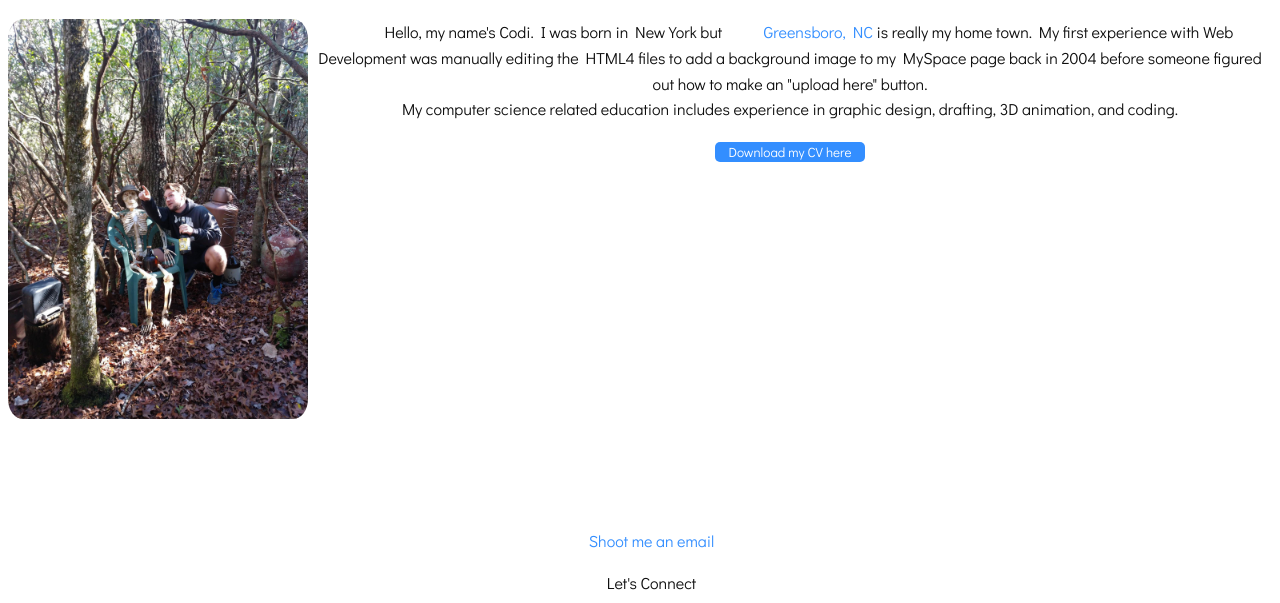
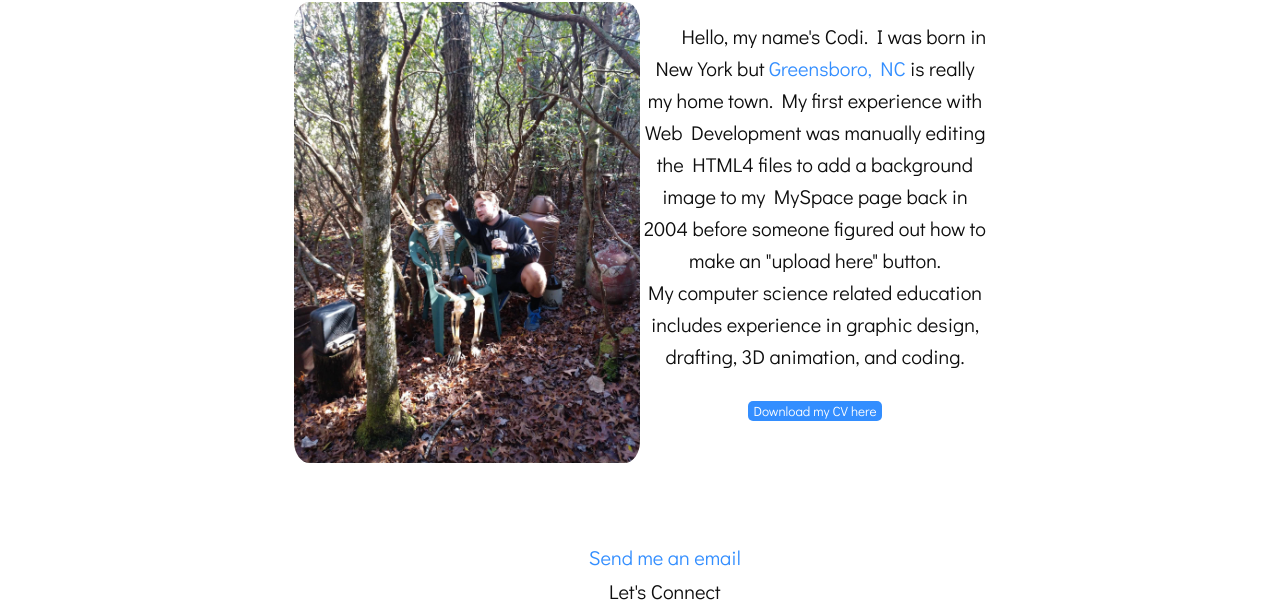
Before and after one commit to Codijr1/portfolio-project, a plain HTML site: page about.html in a window 1280 px wide. Shown: the part 152-755 px from the top of the page. Drawn offline with Linux system fonts and the light colour scheme.

Commit message:
Formatting
-each page is now uniquely labeled
-formatting changes to clean up appearance throughout all pages
-pictures have been reformatted
-font slightly increased for better readability

```diff
--- a/about.html
+++ b/about.html
@@ -4,7 +4,7 @@
     <meta charset="UTF-8">
     <meta http-equiv="X-UA-Compatible" content="IE=edge">
     <meta name="viewport" content="width=device-width, initial-scale=1.0">
-    <title>Codi's Portfolio</title>
+    <title>About Me</title>
     <link rel="icon" href="img/favicon.ico" type="image/x-icon">
     <link rel="stylesheet" type="text/css" href="css/styles.production.css">
     <link rel="preconnect" href="https://fonts.googleapis.com">
@@ -30,17 +30,22 @@
         </nav>
   </header>
 
-  <div class="aboutmeprofile">
-    <h1 class="pageh1">About</h1>
-    <img class="aboutmeportrait" src="img/mountains.jpg">
-      <p class="aboutme">
-         Hello, my name's Codi. I was born in New York but <a href="https://www.greensboro-nc.gov/">Greensboro, NC</a> is really my home town. My first experience with Web Development was manually editing the HTML4 files to add a background image to my MySpace page back in 2004 before someone figured out how to make an "upload here" button.
+  <h1 class="pageh1">About Me</h1>
+
+  <div class="aboutmeflexparent">
+      <div class="aboutmeflexchild">
+        <img class="aboutmeflexchild" src="img/mountains.jpg">
+      </div>
+      <div class="aboutmeflexchild">
+          <p>
+            Hello, my name's Codi. I was born in New York but <a class="greensborolink" href="https://www.greensboro-nc.gov/">Greensboro, NC</a> is really my home town. My first experience with Web Development was manually editing the HTML4 files to add a background image to my MySpace page back in 2004 before someone figured out how to make an "upload here" button.
             <br>
             My computer science related education includes experience in graphic design, drafting, 3D animation, and coding.
           </p>
           <a href="img/CRcv.pdf" download="CRcv">
             <button class="downloadbutton">Download my CV here</button>
           </a>
+      </div>
   </div>
   <!--
 
@@ -76,8 +81,8 @@
       </table>
   -->
     <footer>
-        <a href="mailto:cjrobards@gmail.com.com">Shoot me an email</a>
-          <p>Let's Connect</p>
+        <a href="mailto:cjrobards@gmail.com.com">Send me an email</a>
+          <p class="letsconnect">Let's Connect</p>
             <div>
               <a class="profilelink" href="https://github.com/Codijr1">
                 <img width="30px" height="30px" enable-background="new 0 0 48 48" src="img/github-mark.svg" alt="Github logo">
--- a/css/styles.css
+++ b/css/styles.css
@@ -68,12 +68,14 @@ footer{
     height: fit-content;
     margin: 0;
 }
+/*
 .page-footer{
     flex: 1 1 100px;
     text-align: center;
     flex-direction: column;
     display: flex
 }
+*/
 .profilelink:hover{
     opacity: .8;
 }
--- a/css/styles.production.css
+++ b/css/styles.production.css
@@ -1,10 +1,3 @@
-/*
-* Prefixed by https://autoprefixer.github.io
-* PostCSS: v8.4.14,
-* Autoprefixer: v10.4.7
-* Browsers: last 4 version
-*/
-
 *, *:before, *:after {
     -webkit-box-sizing: border-box;
             box-sizing: border-box;
@@ -17,7 +10,7 @@ body{
     color: #0e0e0e;
     text-align: center;
     line-height: 1.6;
-    font-size: 16px;
+    font-size: 20px;
 }
 
 /*Page Header*/
@@ -97,7 +90,12 @@ footer{
     height: -moz-fit-content;
     height: fit-content;
     margin: 0;
+    padding-bottom: 1px;
 }
+.letsconnect{
+    margin: 2px;
+}
+/*
 .page-footer{
     -webkit-box-flex: 1;
         -ms-flex: 1 1 100px;
@@ -111,6 +109,7 @@ footer{
     display: -ms-flexbox;
     display: flex
 }
+*/
 .profilelink:hover{
     opacity: .8;
 }
@@ -121,7 +120,11 @@ a{
             transition-duration: .2s;
     display: inline-block;
     color: #338eff;
-    text-decoration: none;}
+    text-decoration: none;
+    width: -webkit-fit-content;
+    width: -moz-fit-content;
+    width: fit-content;
+}
 a:link{color:#338eff}
 a:visited{color: #ff338e;}
 a:hover{
@@ -141,87 +144,98 @@ table{
 
 /*Home Page*/
 
-.homeportrait{
-    float: left;
-    border-radius: 50%;
-    width: 250px;
-    height: 250px;
-}
 .homeprofile{
     position: relative;
-    display: block;
+    display: -webkit-box;
+    display: -ms-flexbox;
+    display: flex;
     max-width: 700px;
     height:-webkit-fit-content;
     height:-moz-fit-content;
     height:fit-content;
-    margin: 0 auto;
     border-radius: 5%;
+    margin: auto;
+    margin-top: 8vw;
 }
-.profiledesc{
-    padding-left: 100px;
-    padding-top: 20px;
+
+.homeportrait{
+    float: left;
+    border-radius: 50%;
+    width: 300px;
+    height: 300px;
+}
+
+.homedescription{
+
 }
 
 /*About Me page*/
+.pageh1{
+    font-size: 36px;
+    margin: 1px;
+    padding-bottom: 10px;
+}
 
-.downloadbutton{
-    font-family: inherit;
-    display: inline-block;
-    border: none;
-    height: 30px;
-    width: 150px;
-    color: #ffffff;
-    background-color:#338eff;
-    border-radius: 5px;
-    -webkit-transition-duration: .4s;
-         -o-transition-duration: .4s;
-            transition-duration: .4s;
+.aboutmeflexparent{
+    display:-webkit-inline-box;
+    display:-ms-inline-flexbox;
+    display:inline-flex;
+    position: relative;
+}
+.aboutmeflexchild{
+    -webkit-box-flex: 1;
+        -ms-flex: 1;
+            flex: 1;
+    float: left;
+    max-width: 350px;
+    max-height: auto;
+    border-radius: 5%;
+    padding: 2px;
+}
+.aboutmeflexchild:last-child{
+    width: -webkit-fit-content;
+    width: -moz-fit-content;
+    width: fit-content;
+    line-height: 1.6;
+    text-indent: 1cm;
+}
+
+
+.greensborolink{
+    display: inline;
 }
 
 button{
     font-family: inherit;
-    display: inline-block;
+    display: block;
     border: none;
     height: 30px;
-    width: 150px;
+    width: -webkit-fit-content;
+    width: -moz-fit-content;
+    width: fit-content;
     color: #ffffff;
     background-color:#338eff;
     border-radius: 5px;
-    -webkit-transition-duration: .4s;
-         -o-transition-duration: .4s;
-            transition-duration: .4s;
+    -webkit-transition-duration: .1s;
+         -o-transition-duration: .1s;
+            transition-duration: .1s;
 }
 .downloadbutton:hover{
     cursor: pointer;
-    -webkit-transform: scale(1.1);
-        -ms-transform: scale(1.1);
-            transform: scale(1.1);
+    -webkit-transform: scale(1.05);
+        -ms-transform: scale(1.05);
+            transform: scale(1.05);
     opacity: .95;
 }
 .downloadbutton:active{
-    -webkit-transform: scale(.1);
-        -ms-transform: scale(.1);
-            transform: scale(.1);
+    -webkit-transform: scale(1);
+        -ms-transform: scale(1);
+            transform: scale(1);
 }
 
-.aboutmeprofile{
-    display: block;
-}
-.aboutmeportrait{
-    float: left;
-    left: 0%;
-    max-width: 300px;
-    max-height: auto;
-    border-radius: 5%;
-}
-.aboutme{
-    line-height: 1.6;
-    text-indent: 1cm;
-}
 
-form{
-    display: inline-block;
-}
+
+/*Contact Me Page*/
 
 .mailman{
     -webkit-animation-name: rotation;
@@ -245,15 +259,15 @@ form{
     max-height: auto;
 }
 
+form{
+    display: inline-block;
+}
 
 /*Universals*/
 p{
     color: undefined;
 }
 
-.pageh1{
-    font-size: 36px;
-}
 
 li{list-style-type: none;}
 
```
Also changed, not shown: contact.html (+3 -3 lines), index.html (+7 -5 lines), work.html (+2 -2 lines), css/sass.scss (deleted). Lines whose indentation alone changed are shown as unchanged.
